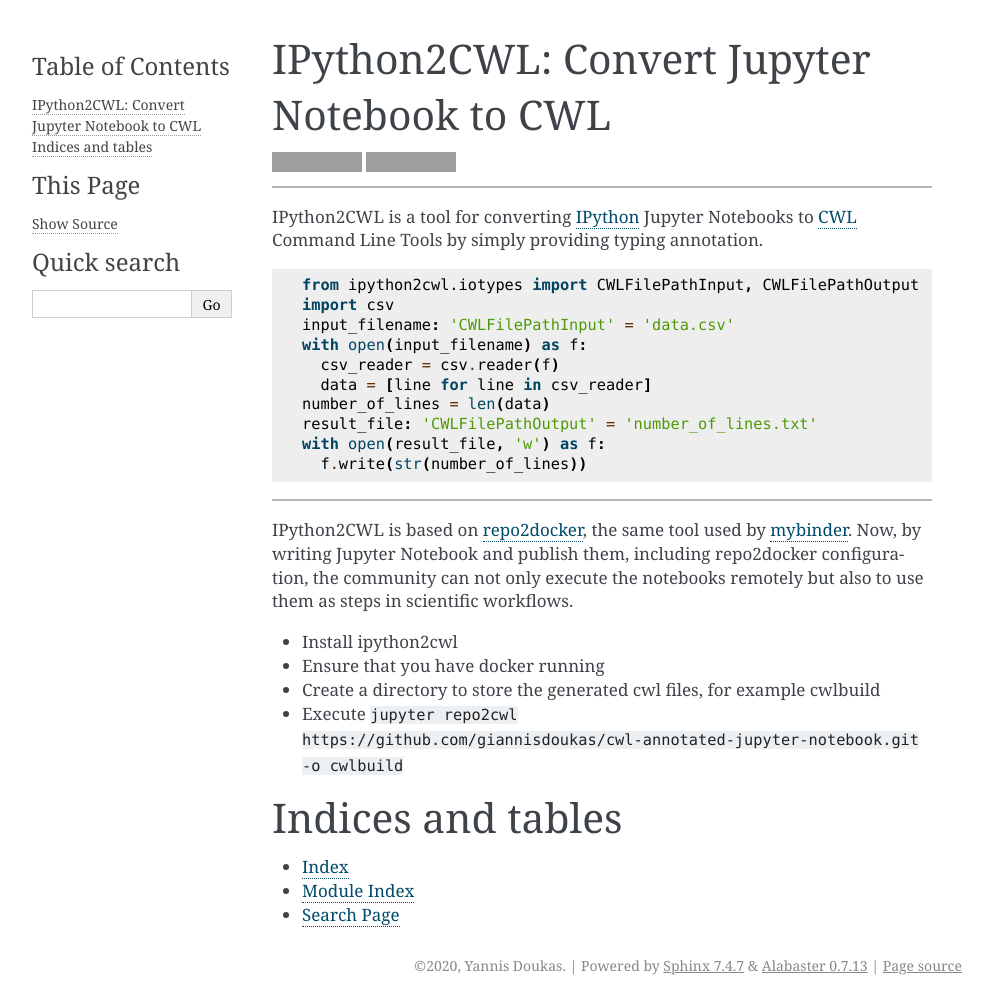
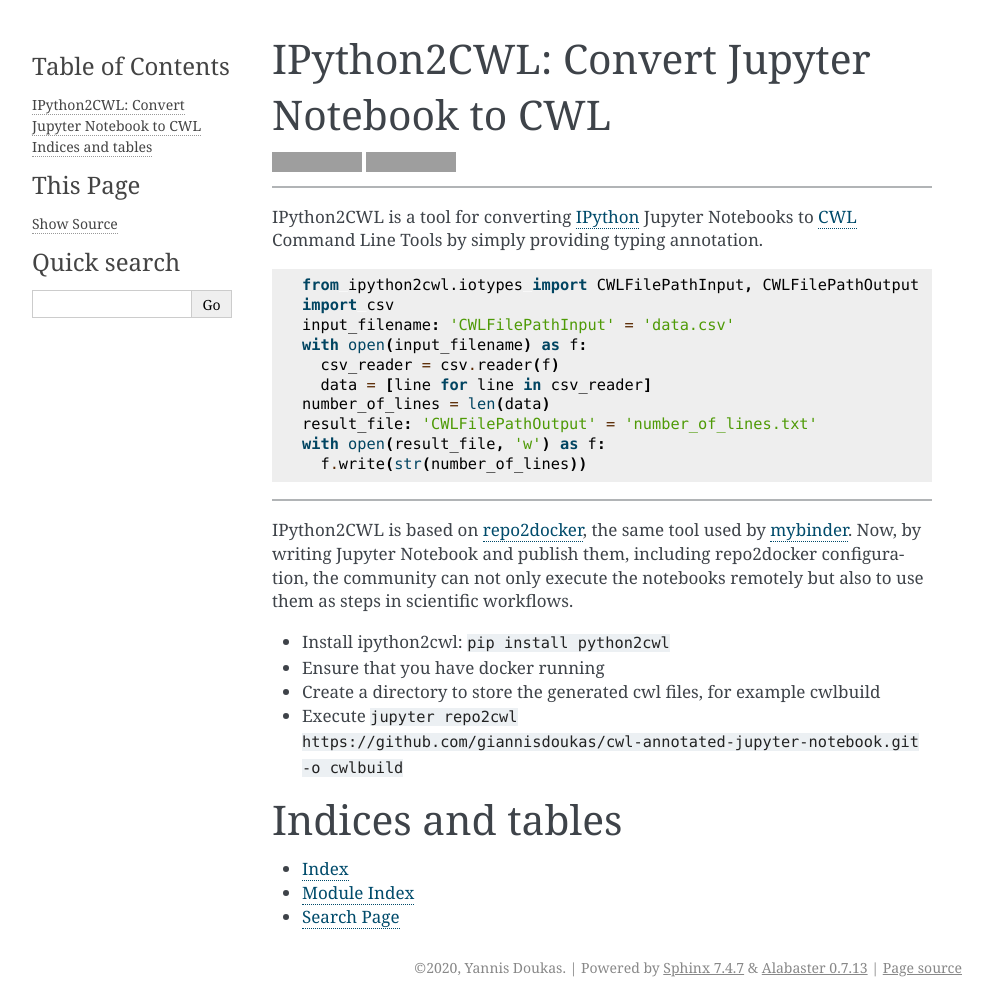
Before and after one commit to common-workflow-lab/ipython2cwl, a Sphinx documentation site: the page built from docs/index.rst, in a window 1280 px wide. Shown: the whole page, without its empty margins (148-1141 px from the left). Built offline with Sphinx 7.4.7, drawn with Linux system fonts in a browser that asks for light colours; grey boxes are pictures that could not be loaded.

Commit message:
update docs

```diff
--- a/docs/index.rst
+++ b/docs/index.rst
@@ -33,7 +33,7 @@
 configuration, the community can not only execute the notebooks remotely but also to use them as steps in scientific
 workflows.
 
-* Install ipython2cwl
+* Install ipython2cwl: :code:`pip install python2cwl`
 * Ensure that you have docker running
 * Create a directory to store the generated cwl files, for example cwlbuild
 * Execute :code:`jupyter repo2cwl https://github.com/giannisdoukas/cwl-annotated-jupyter-notebook.git -o cwlbuild`
```
